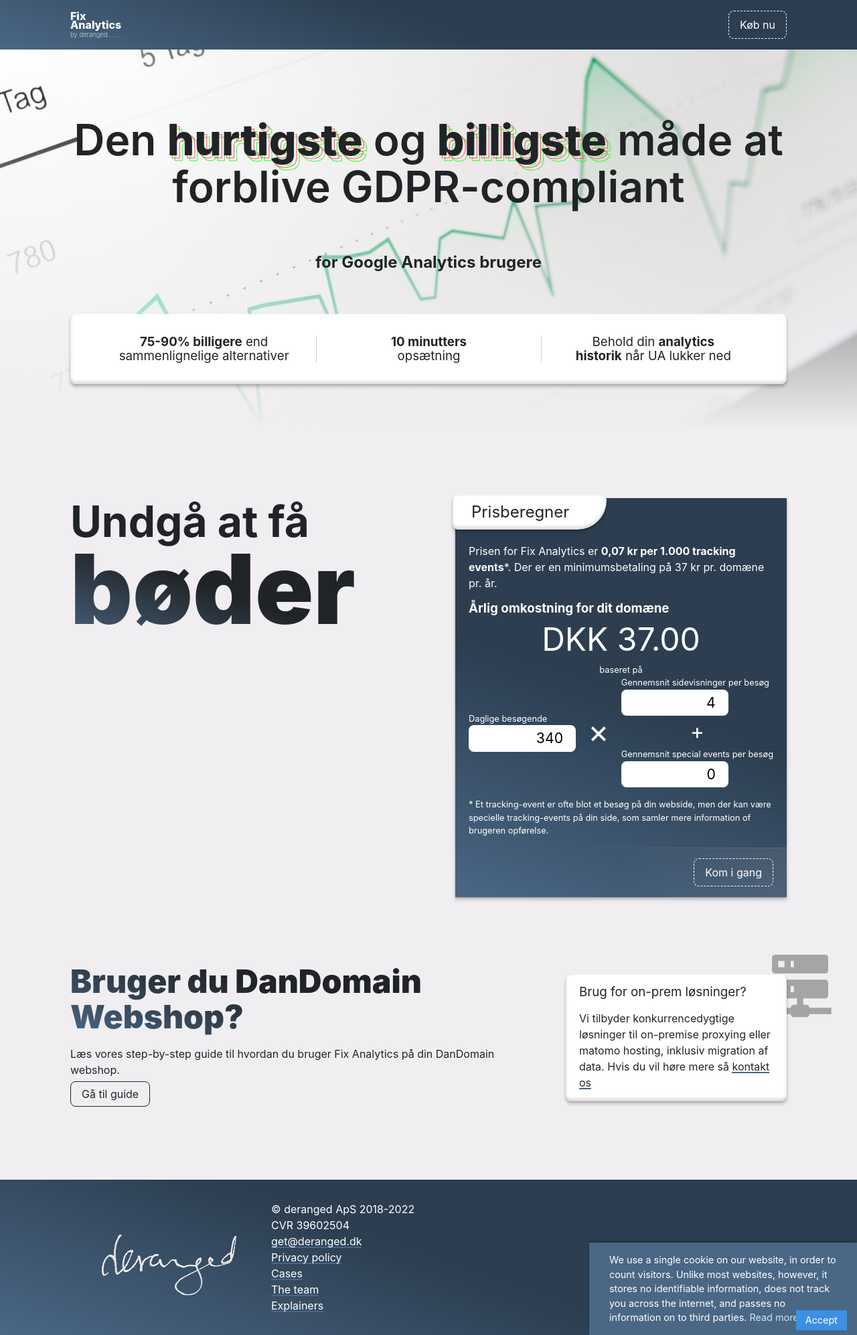
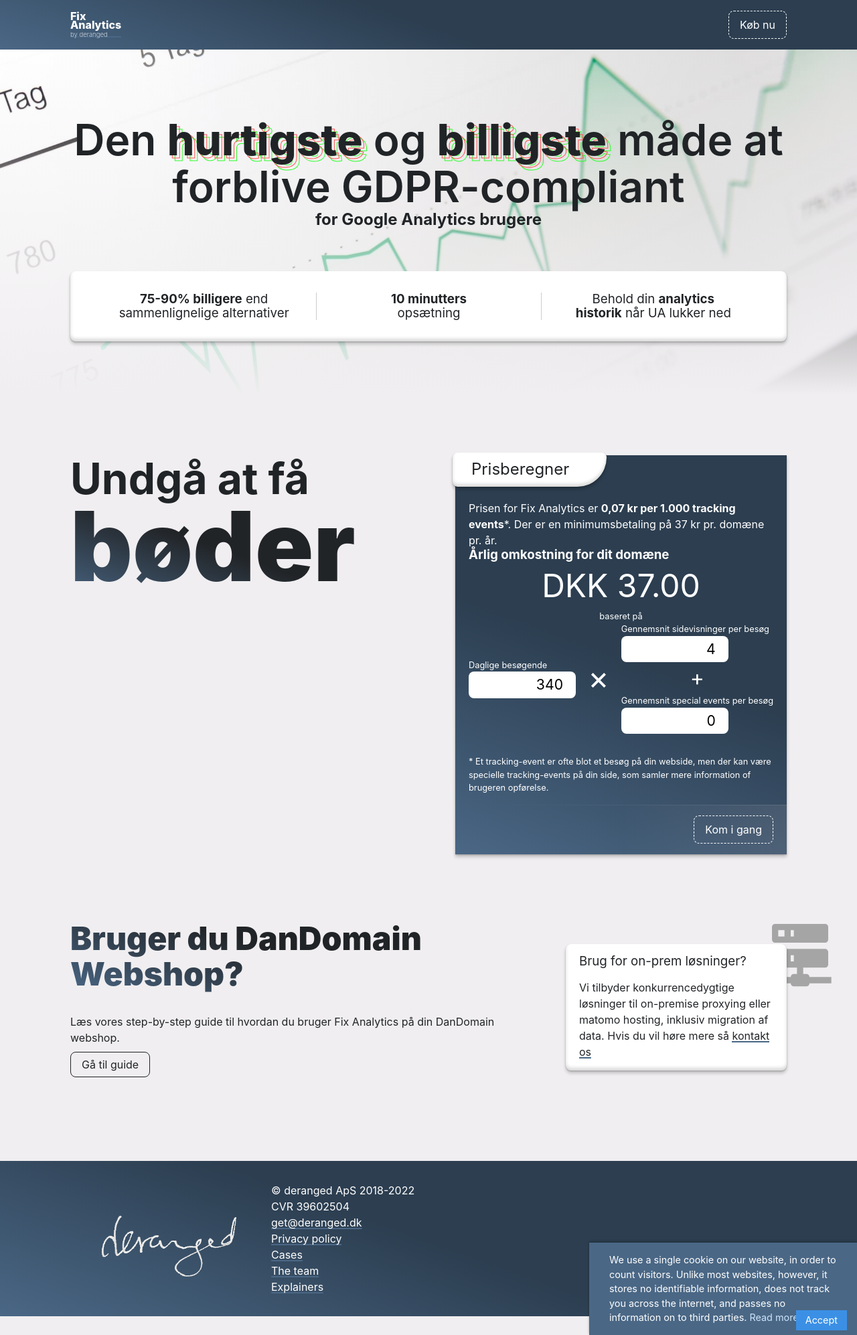
Before and after one commit to derangeddk/deranged.dk, a Jekyll site: the page built from da/fix-analytics/index.html, in a window 1280 px wide. Shown: the whole page at 67% size. Built offline with Jekyll 4.4.1, drawn with Linux system fonts in a browser that asks for light colours.

Commit message:
Move and cleanup utility classes from layout to utility scss file.

```diff
--- a/_sass/fix-analytics/layout.scss
+++ b/_sass/fix-analytics/layout.scss
@@ -54,53 +54,3 @@
   display: flex;
   flex-direction: row;
 }
-
-.col {
-  padding: 0.75rem;
-  flex: 1 0 100%;
-
-  @media (min-width: $width-md) {
-    flex: 1 0 0%;
-  }
-}
-
-// Margins
-.mt-0 {
-  margin-top: 0 !important;
-}
-.mt-1 {
-  margin-top: 0.125rem !important;
-}
-.mt-2 {
-  margin-top: 0.25rem !important;
-}
-.mt-3 {
-  margin-top: 0.5rem !important;
-}
-.mt-4 {
-  margin-top: 1rem !important;
-}
-.mt-5 {
-  margin-top: 2rem !important;
-}
-.mt-6 {
-  margin-top: 4rem !important;
-}
-
-.f-justify-space-between {
-  justify-content: space-between;
-}
-.f-justify-center {
-  justify-content: center;
-}
-.f-align-center {
-  align-items: center;
-}
-.f-self-stretch {
-  align-self: stretch;
-  justify-self: stretch;
-}
-
-.spacer {
-  flex-grow: 3;
-}
--- a/_sass/fix-analytics/utility.scss
+++ b/_sass/fix-analytics/utility.scss
@@ -49,20 +49,46 @@
 .as--s  { align-self: stretch; }
 .as--b  { align-self: baseline }
 
+// TODO: Align the display flex classes
+.f-justify-space-between {
+  justify-content: space-between;
+}
+.f-justify-center {
+  justify-content: center;
+}
+.f-align-center {
+  align-items: center;
+}
+.f-self-stretch {
+  align-self: stretch;
+  justify-self: stretch;
+}
 
 /* Spacing
 // ================================================== */
+.u-mt-0 { margin-top: 0 !important; }
+.u-mb-0 { margin-bottom: 0 !important; }
+
+.u-mt-xxxs { margin-top: 0.25rem !important; }
+.u-mb-xxxs { margin-bottom: 0.25rem !important; }
+
+.u-mt-xxs { margin-top: 0.5rem !important; }
+.u-mb-xxs { margin-bottom: 0.5rem !important; }
+
 .u-mt-xs { margin-top: 0.5rem !important; }
 .u-mb-xs { margin-bottom: 0.5rem !important; }
 
-.u-mt-sm { margin-top: 0.75rem !important; }
-.u-mb-sm { margin-bottom: 0.75rem !important; }
+.u-mt-sm { margin-top: 1rem !important; }
+.u-mb-sm { margin-bottom: 1rem !important; }
 
-.u-mt-md { margin-top: 1rem !important; }
-.u-mb-md { margin-bottom: 1rem !important; }
+.u-mt-md { margin-top: 2rem !important; }
+.u-mb-md { margin-bottom: 2rem !important; }
 
 .u-mt-lg { margin-top: 4rem !important; }
 .u-mb-lg { margin-bottom: 4rem !important; }
+
+.u-mt-xl { margin-top: 8rem !important; }
+.u-mb-xl { margin-bottom: 8rem !important; }
 
 
 /* Visibility
@@ -70,3 +96,10 @@
 .u-hide {
   display: none !important;
 }
+
+
+/* Layouting
+// ================================================== */
+.spacer {
+  flex-grow: 3;
+}
```
